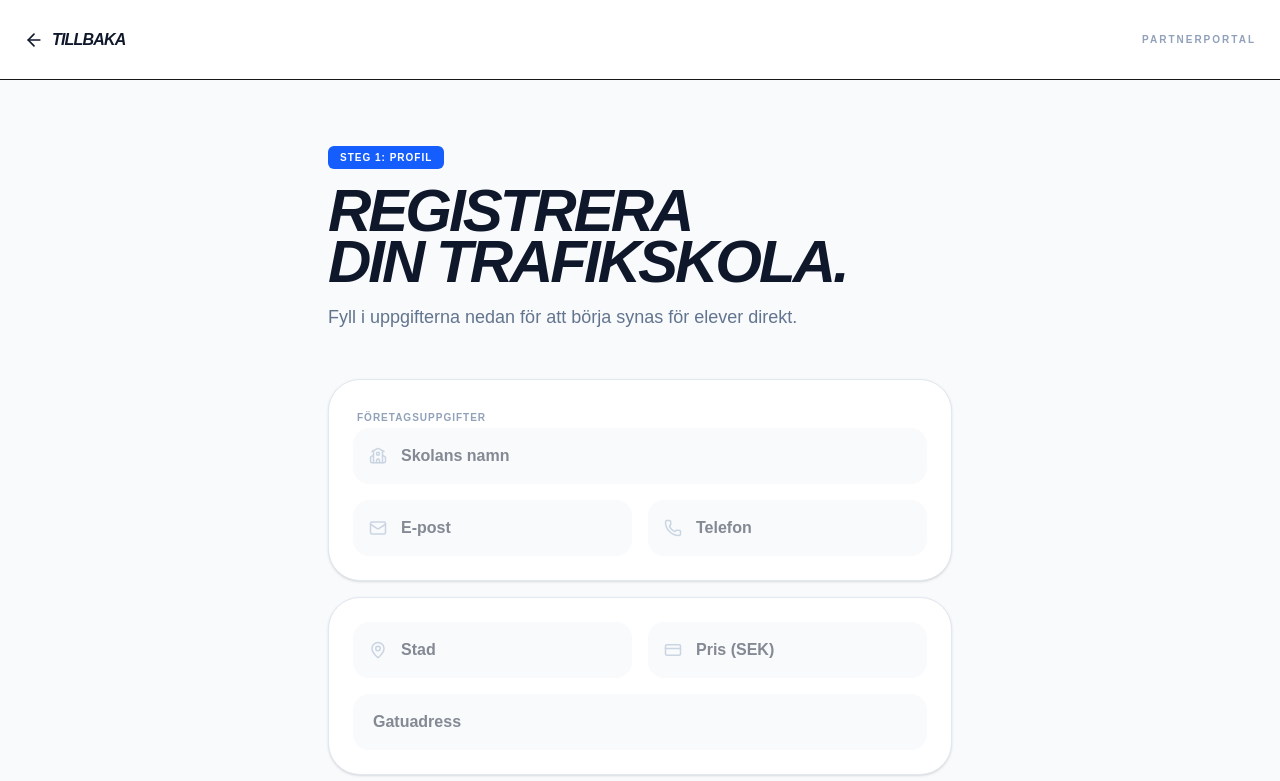
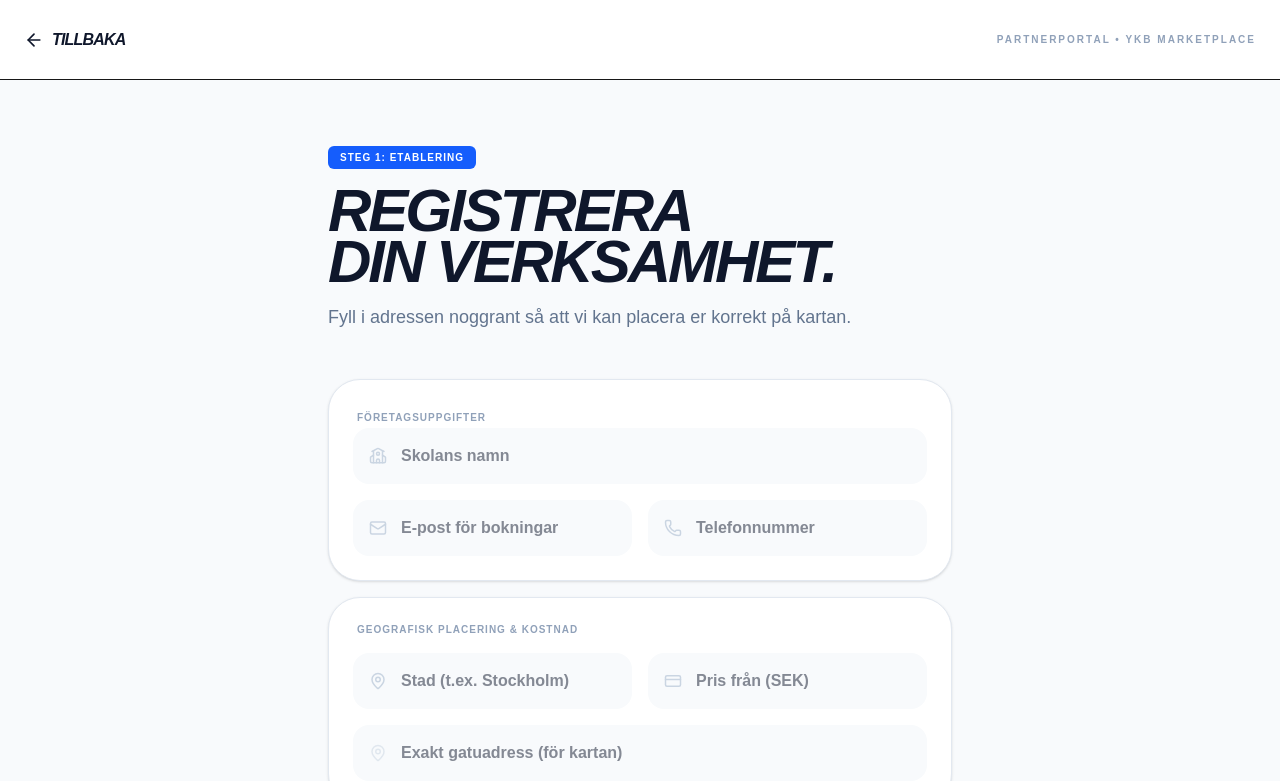
Before and after one commit to AlainDLC/dlc-noa-tech, a Next.js app in the folder ykb-tech/: page /register in a window 1280 px wide. Shown: the top 781 px of the page. Built offline with nearby package versions, Linux system fonts and the light colour scheme.

Commit message:
map done

```diff
--- a/ykb-tech/app/context/DataContext.js
+++ b/ykb-tech/app/context/DataContext.js
@@ -9,17 +9,40 @@ export function DataProvider({ children }) {
   // 1. Lägg till state för den valda skolan
   const [activeSchool, setActiveSchool] = useState(null);
 
-  const addSchool = (newSchool) => {
+  const addSchool = async (newSchool) => {
+    try {
+      // Vi skapar en söksträng av adressen och staden
+      const query = encodeURIComponent(
+        `${newSchool.address}, ${newSchool.city}, Sweden`,
+      );
+      const response = await fetch(
+        `https://nominatim.openstreetmap.org/search?format=json&q=${query}&limit=1`,
+      );
+      const data = await response.json();
+
+      let coords = { lat: 60.48, lng: 15.43 }; // Standard om sökning misslyckas
+
+      if (data && data.length > 0) {
+        coords = {
+          lat: parseFloat(data[0].lat),
+          lng: parseFloat(data[0].lon),
+        };
+      }
+
       setSchools((prev) => [
         ...prev,
         {
           ...newSchool,
           id: (prev.length + 1).toString(),
           rating: 5.0,
-        lat: 60.48 + (Math.random() - 0.5) * 2, // Lite slumpmässig spridning för demo
-        lng: 15.43 + (Math.random() - 0.5) * 2,
+          lat: coords.lat, // NU PEKAR DEN DIREKT!
+          lng: coords.lng,
         },
       ]);
+    } catch (error) {
+      console.error("Geocoding misslyckades:", error);
+      // Fallback så skolan ändå läggs till
+    }
   };
 
   return (
--- a/ykb-tech/app/register/page.js
+++ b/ykb-tech/app/register/page.js
@@ -1,7 +1,7 @@
 "use client";
 import { useState } from "react";
 import Link from "next/link";
-import { useData } from "../context/DataContext"; // Importerar din "motor"
+import { useData } from "../context/DataContext";
 import {
   ArrowLeft,
   Plus,
@@ -11,11 +11,13 @@ import {
   CheckCircle2,
   Phone,
   Mail,
+  Loader2,
 } from "lucide-react";
 
 export default function RegisterSchool() {
-  const { addSchool } = useData(); // Hämtar funktionen för att spara skolan
+  const { addSchool } = useData();
   const [submitted, setSubmitted] = useState(false);
+  const [loading, setLoading] = useState(false); // Ny laddnings-status
   const [formData, setFormData] = useState({
     name: "",
     city: "",
@@ -26,20 +28,23 @@ export default function RegisterSchool() {
     email: "",
   });
 
-  const handleSubmit = (e) => {
+  const handleSubmit = async (e) => {
     e.preventDefault();
+    setLoading(true);
 
-    // Här skickar vi datan till vårt globala state
-    addSchool({
+    // Här skickar vi datan till vår globala motor som nu letar upp adressen på kartan
+    await addSchool({
       name: formData.name,
       city: formData.city,
       address: formData.address,
+      phone: formData.phone,
+      email: formData.email,
       price: formData.price + " kr",
-      // Vi delar upp textsträngen till en array (lista) av kurser
       courses: formData.courses.split(",").map((c) => c.trim()),
-      nextStart: "Snarast", // Standardvärde för demo
+      nextStart: "Snarast",
     });
 
+    setLoading(false);
     setSubmitted(true);
   };
 
@@ -50,18 +55,18 @@ export default function RegisterSchool() {
           <div className="w-20 h-20 bg-green-100 text-green-600 rounded-full flex items-center justify-center mx-auto mb-6 shadow-sm">
             <CheckCircle2 size={40} />
           </div>
-          <h1 className="text-4xl font-black italic tracking-tighter mb-4 uppercase text-slate-900">
-            Skolan Registrerad!
+          <h1 className="text-4xl font-black italic tracking-tighter mb-4 uppercase text-slate-900 leading-tight">
+            Skolan <br /> Registrerad!
           </h1>
           <p className="text-slate-500 mb-8 font-medium">
-            Nu har din skola lagts till i systemet. Elever kan nu hitta dina
-            kurser i {formData.city || "hela Sverige"}.
+            Nu har din skola lagts till på kartan. Elever kan nu hitta din
+            exakta adress på gatan i {formData.city}.
           </p>
           <Link
             href="/search"
-            className="bg-[#3d081b] text-white px-8 py-4 rounded-2xl font-black uppercase tracking-widest inline-block shadow-xl hover:scale-105 transition-all"
+            className="bg-blue-600 text-white px-8 py-4 rounded-2xl font-black uppercase tracking-widest inline-block shadow-xl hover:bg-blue-700 hover:scale-105 transition-all"
           >
-            Se din skola i sökresultaten
+            Se din skola på kartan
           </Link>
         </div>
       </div>
@@ -80,7 +85,7 @@ export default function RegisterSchool() {
             <ArrowLeft size={20} /> Tillbaka
           </Link>
           <div className="text-[10px] font-black uppercase tracking-[0.2em] text-slate-400">
-            Partnerportal
+            Partnerportal • YKB Marketplace
           </div>
         </div>
       </nav>
@@ -88,14 +93,14 @@ export default function RegisterSchool() {
       <main className="max-w-2xl mx-auto pt-16 px-6">
         <div className="mb-12">
           <span className="bg-blue-600 text-white px-3 py-1 rounded-md text-[10px] font-black uppercase tracking-widest mb-4 inline-block">
-            Steg 1: Profil
+            Steg 1: Etablering
           </span>
           <h1 className="text-5xl md:text-6xl font-black italic tracking-tighter uppercase text-slate-900 leading-[0.85] mb-4">
             REGISTRERA <br />
-            DIN TRAFIKSKOLA.
+            DIN VERKSAMHET.
           </h1>
           <p className="text-slate-500 font-medium text-lg">
-            Fyll i uppgifterna nedan för att börja synas för elever direkt.
+            Fyll i adressen noggrant så att vi kan placera er korrekt på kartan.
           </p>
         </div>
 
@@ -131,7 +136,7 @@ export default function RegisterSchool() {
                 <input
                   required
                   type="email"
-                  placeholder="E-post"
+                  placeholder="E-post för bokningar"
                   className="w-full pl-12 pr-4 py-4 bg-slate-50 border-none rounded-2xl focus:ring-2 focus:ring-blue-600 outline-none font-bold text-slate-900"
                   onChange={(e) =>
                     setFormData({ ...formData, email: e.target.value })
@@ -146,7 +151,7 @@ export default function RegisterSchool() {
                 <input
                   required
                   type="tel"
-                  placeholder="Telefon"
+                  placeholder="Telefonnummer"
                   className="w-full pl-12 pr-4 py-4 bg-slate-50 border-none rounded-2xl focus:ring-2 focus:ring-blue-600 outline-none font-bold text-slate-900"
                   onChange={(e) =>
                     setFormData({ ...formData, phone: e.target.value })
@@ -158,6 +163,9 @@ export default function RegisterSchool() {
 
           {/* PLATS OCH PRIS */}
           <div className="bg-white p-6 rounded-[2rem] border border-slate-200 shadow-sm space-y-4">
+            <label className="text-[10px] font-black uppercase tracking-widest text-slate-400 ml-1 block">
+              Geografisk placering & Kostnad
+            </label>
             <div className="grid md:grid-cols-2 gap-4">
               <div className="relative">
                 <MapPin
@@ -166,7 +174,7 @@ export default function RegisterSchool() {
                 />
                 <input
                   required
-                  placeholder="Stad"
+                  placeholder="Stad (t.ex. Stockholm)"
                   className="w-full pl-12 pr-4 py-4 bg-slate-50 border-none rounded-2xl focus:ring-2 focus:ring-blue-600 outline-none font-bold text-slate-900"
                   onChange={(e) =>
                     setFormData({ ...formData, city: e.target.value })
@@ -181,7 +189,7 @@ export default function RegisterSchool() {
                 <input
                   required
                   type="number"
-                  placeholder="Pris (SEK)"
+                  placeholder="Pris från (SEK)"
                   className="w-full pl-12 pr-4 py-4 bg-slate-50 border-none rounded-2xl focus:ring-2 focus:ring-blue-600 outline-none font-bold text-slate-900"
                   onChange={(e) =>
                     setFormData({ ...formData, price: e.target.value })
@@ -189,25 +197,31 @@ export default function RegisterSchool() {
                 />
               </div>
             </div>
+            <div className="relative">
+              <MapPin
+                className="absolute left-4 top-1/2 -translate-y-1/2 text-slate-300 opacity-50"
+                size={18}
+              />
               <input
                 required
-              placeholder="Gatuadress"
-              className="w-full px-5 py-4 bg-slate-50 border-none rounded-2xl focus:ring-2 focus:ring-blue-600 outline-none font-bold text-slate-900"
+                placeholder="Exakt gatuadress (för kartan)"
+                className="w-full pl-12 pr-4 py-4 bg-slate-50 border-none rounded-2xl focus:ring-2 focus:ring-blue-600 outline-none font-bold text-slate-900"
                 onChange={(e) =>
                   setFormData({ ...formData, address: e.target.value })
                 }
               />
             </div>
+          </div>
 
           {/* UTBILDNINGAR */}
           <div className="bg-white p-6 rounded-[2rem] border border-slate-200 shadow-sm">
             <label className="text-[10px] font-black uppercase tracking-widest text-slate-400 ml-1 mb-2 block">
-              Vilka kurser erbjuder ni?
+              Kursutbud
             </label>
             <textarea
               required
               className="w-full px-5 py-4 bg-slate-50 border-none rounded-2xl focus:ring-2 focus:ring-blue-600 outline-none font-bold text-slate-900 min-h-[100px]"
-              placeholder="Separera med kommatecken: YKB Del 1, YKB Del 2..."
+              placeholder="Skriv kurser separerade med kommatecken (t.ex. YKB, ADR, Truck)"
               onChange={(e) =>
                 setFormData({ ...formData, courses: e.target.value })
               }
@@ -216,9 +230,23 @@ export default function RegisterSchool() {
 
           <button
             type="submit"
-            className="w-full h-20 bg-slate-900 text-white rounded-[2rem] font-black uppercase tracking-widest flex items-center justify-center gap-3 shadow-2xl hover:bg-blue-600 transition-all active:scale-95"
+            disabled={loading}
+            className={`w-full h-20 rounded-[2rem] font-black uppercase tracking-widest flex items-center justify-center gap-3 shadow-2xl transition-all active:scale-95 ${
+              loading
+                ? "bg-slate-400 cursor-not-allowed"
+                : "bg-slate-900 hover:bg-blue-600 text-white"
+            }`}
           >
+            {loading ? (
+              <>
+                <Loader2 className="animate-spin" size={24} />
+                Hittar adress på kartan...
+              </>
+            ) : (
+              <>
                 <Plus size={24} /> Slutför registrering
+              </>
+            )}
           </button>
         </form>
       </main>
--- a/ykb-tech/app/search/MapComponent.js
+++ b/ykb-tech/app/search/MapComponent.js
@@ -1,23 +1,31 @@
 "use client";
-import { useEffect } from "react"; // Behövs för RecenterMap
+import { useEffect } from "react";
 import { MapContainer, TileLayer, Marker, Popup, useMap } from "react-leaflet";
 import "leaflet/dist/leaflet.css";
 import L from "leaflet";
 
-// 1. Fix för markör-ikoner (viktigt för att de ska synas!)
-const icon = L.icon({
+// Standard Blå Ikon
+const blueIcon = L.icon({
   iconUrl: "https://unpkg.com/leaflet@1.9.4/dist/images/marker-icon.png",
   shadowUrl: "https://unpkg.com/leaflet@1.9.4/dist/images/marker-shadow.png",
   iconSize: [25, 41],
   iconAnchor: [12, 41],
 });
 
-// 2. Komponenten som flyttar kameran när man klickar i listan
+// Röd Pil (Aktiv)
+const redIcon = L.icon({
+  iconUrl:
+    "https://raw.githubusercontent.com/pointhi/leaflet-color-markers/master/img/marker-icon-2x-red.png",
+  shadowUrl: "https://unpkg.com/leaflet@1.9.4/dist/images/marker-shadow.png",
+  iconSize: [25, 41],
+  iconAnchor: [12, 41],
+});
+
 function RecenterMap({ activeSchool }) {
   const map = useMap();
   useEffect(() => {
     if (activeSchool) {
-      map.flyTo([activeSchool.lat || 60.48, activeSchool.lng || 15.43], 12, {
+      map.flyTo([activeSchool.lat || 60.48, activeSchool.lng || 15.43], 14, {
         duration: 1.5,
       });
     }
@@ -28,20 +36,41 @@ function RecenterMap({ activeSchool }) {
 export default function MapComponent({ schools, activeSchool }) {
   return (
     <MapContainer center={[62.0, 15.0]} zoom={5} className="h-full w-full">
-      <TileLayer url="https://{s}.basemaps.cartocdn.com/light_all/{z}/{x}/{y}{r}.png" />
+      <TileLayer url="https://{s}.basemaps.cartocdn.com/rastertiles/voyager/{z}/{x}/{y}{r}.png" />
 
-      {/* 3. Lägg till RecenterMap här inne */}
       <RecenterMap activeSchool={activeSchool} />
 
       {schools.map((school) => (
         <Marker
           key={school.id}
           position={[school.lat || 60.48, school.lng || 15.43]}
-          icon={icon}
+          // ÄNDRING: Om skolan är aktiv, visa röd ikon, annars din standard blå
+          icon={activeSchool?.id === school.id ? redIcon : blueIcon}
+          zIndexOffset={activeSchool?.id === school.id ? 1000 : 0}
         >
           <Popup>
-            <div className="font-bold text-slate-900">{school.name}</div>
-            <div className="text-sm text-slate-500">{school.city}</div>
+            <div className="p-1 text-black">
+              <h4 className="font-black uppercase italic text-slate-900 text-sm">
+                {school.name}
+              </h4>
+              <div className="mt-2 space-y-1">
+                <p className="text-xs font-bold text-slate-600 flex items-center gap-1">
+                  📍 {school.address || "Adress saknas"}
+                </p>
+                <p className="text-[10px] text-slate-400 font-bold uppercase tracking-wider">
+                  {school.city}
+                </p>
+              </div>
+
+              <a
+                href={`https://www.google.com/maps/search/?api=1&query=${encodeURIComponent(school.address + " " + school.city)}`}
+                target="_blank"
+                rel="noopener noreferrer"
+                className="mt-3 block text-center bg-blue-400 text-[10px] font-black py-2 rounded-lg uppercase tracking-widest hover:bg-blue-500 transition-colors"
+              >
+                <span className="text-white">Öppna i Google Maps</span>
+              </a>
+            </div>
           </Popup>
         </Marker>
       ))}
```
Lines whose indentation alone changed are shown as unchanged.
